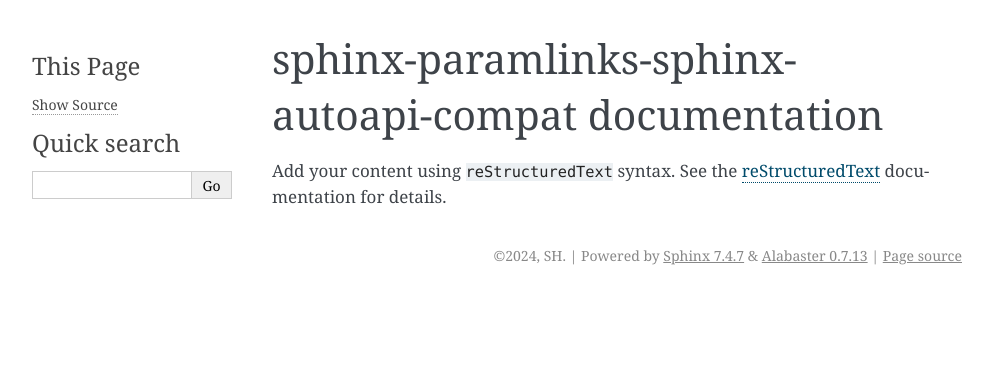
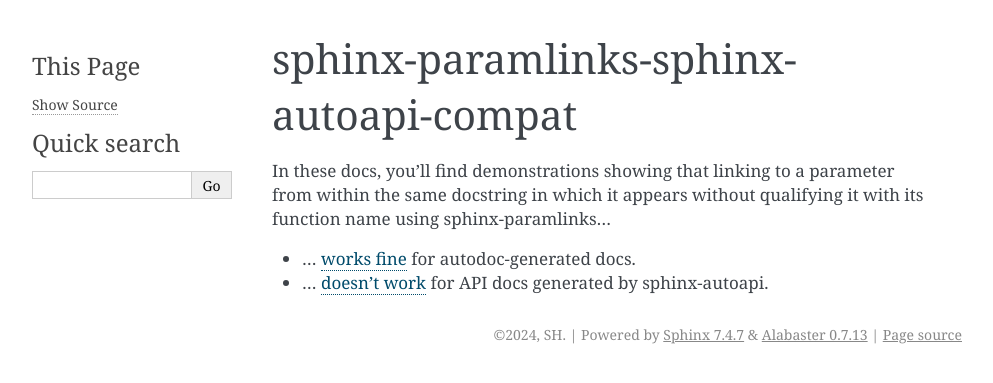
Before and after one commit to smheidrich/demo-sphinx-paramlinks-sphinx-autoapi-compat, a Sphinx documentation site: the page built from doc/index.rst, in a window 1280 px wide. Shown: the top 383 px of the page, without its empty margins (148-1141 px from the left). Built offline with Sphinx 7.4.7, drawn with Linux system fonts in a browser that asks for light colours.

Commit message:
Finish demo

```diff
--- a/doc/conf.py
+++ b/doc/conf.py
@@ -14,7 +14,11 @@
 # -- General configuration ---------------------------------------------------
 # https://www.sphinx-doc.org/en/master/usage/configuration.html#general-configuration
 
-extensions = []
+extensions = [
+  "sphinx.ext.autodoc",
+  "sphinx_paramlinks",
+  "autoapi.extension",
+]
 
 templates_path = ['_templates']
 exclude_patterns = ['_build', 'Thumbs.db', '.DS_Store']
@@ -26,3 +30,16 @@
 
 html_theme = 'alabaster'
 html_static_path = ['_static']
+
+# Set default role so `stuff` is enough to reference something:
+default_role = "any"
+
+# sphinx-paramlinks settings:
+paramlinks_hyperlink_param='name'
+
+# For autodoc:
+import sys, os
+sys.path.insert(0, os.path.abspath('../src'))
+
+# For sphinx-autoapi:
+autoapi_dirs = ['../src/auto']
--- a/doc/index.rst
+++ b/doc/index.rst
@@ -3,14 +3,21 @@
    You can adapt this file completely to your liking, but it should at least
    contain the root `toctree` directive.
 
-sphinx-paramlinks-sphinx-autoapi-compat documentation
-=====================================================
+sphinx-paramlinks-sphinx-autoapi-compat
+=======================================
 
-Add your content using ``reStructuredText`` syntax. See the
-`reStructuredText <https://www.sphinx-doc.org/en/master/usage/restructuredtext/index.html>`_
-documentation for details.
+In these docs, you'll find demonstrations showing that linking to a parameter
+from within the same docstring in which it appears without qualifying it with
+its function name using sphinx-paramlinks...
+
+- ... `works fine <works.html>`_ for autodoc-generated docs.
+- ... `doesn't work <autoapi/doesntwork/index.html>`_ for API docs generated by
+  sphinx-autoapi.
 
 
 .. toctree::
-   :maxdepth: 2
+   :maxdepth: 1
    :caption: Contents:
+   :hidden:
+
+   works
--- /dev/null
+++ b/doc/works.rst
@@ -0,0 +1,6 @@
+Works fine
+==========
+
+... for param refs in Python docstrings imported via autodoc:
+
+.. autofunction:: works.foo
--- a/hello.py
+++ /dev/null
@@ -1,6 +0,0 @@
-def main():
-    print("Hello from sphinx-paramlinks-sphinx-autoapi-compat!")
-
-
-if __name__ == "__main__":
-    main()
--- a/pyproject.toml
+++ b/pyproject.toml
@@ -5,6 +5,7 @@
 readme = "README.md"
 requires-python = ">=3.12"
 dependencies = [
+    "sphinx-autoapi>=3.3.1",
     "sphinx-paramlinks>=0.6.0",
-    "sphinx>=8.0.2",
+    "sphinx>=8,<9",
 ]
```
Also changed, not shown: 3 other files.
